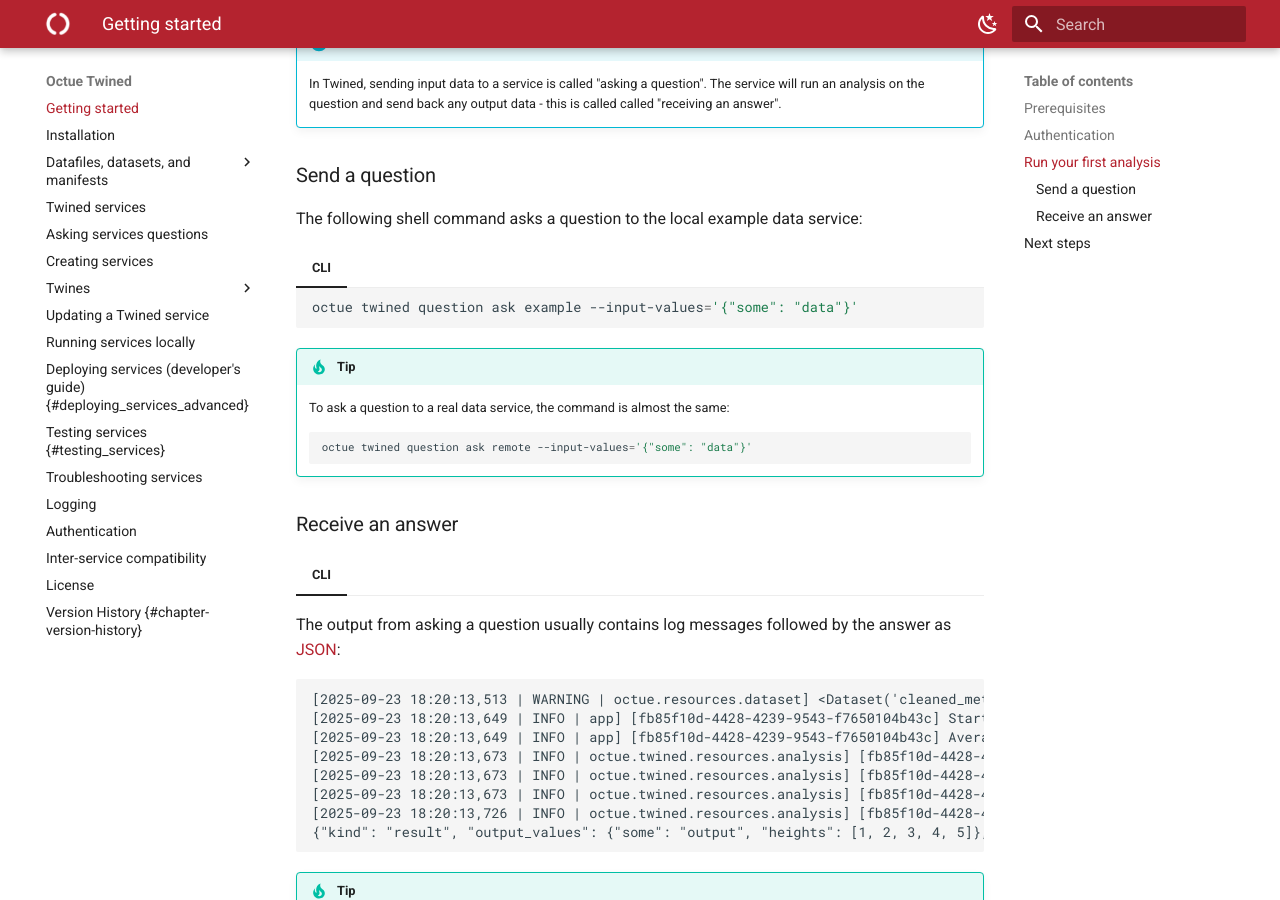
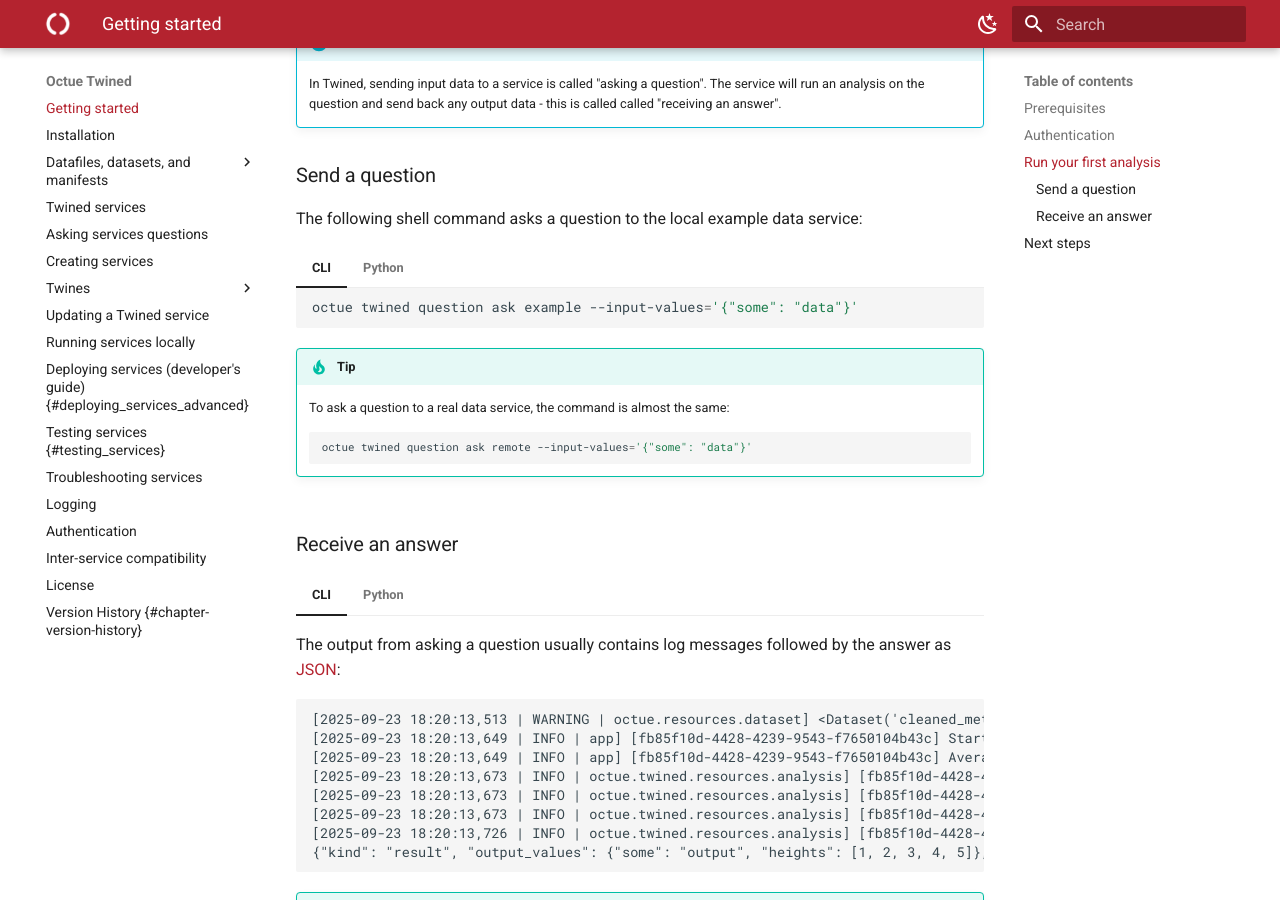
Before and after one commit to octue/octue-sdk-python, an MkDocs documentation site: the page built from docs/index.md, in a window 1280 px wide and 900 px high, scrolled down 820 px. Built offline with MkDocs 1.6.1 and Material for MkDocs 9.7.7, drawn with Linux system fonts in a browser that asks for light colours; plug-ins that fetch from the network failed and are left out.

Commit message:
DOC: Add empty python tab to getting started guide
skipci

````diff
--- a/docs/index.md
+++ b/docs/index.md
@@ -43,12 +43,18 @@
     octue twined question ask example --input-values='{"some": "data"}'
     ```
 
-!!! tip
+    !!! tip
 
-    To ask a question to a real data service, the command is almost the same:
+        To ask a question to a real data service, the command is almost the same:
+
+        ```shell
+        octue twined question ask remote --input-values='{"some": "data"}'
+        ```
+
+=== "Python"
 
     ```shell
-    octue twined question ask remote --input-values='{"some": "data"}'
+
     ```
 
 ### Receive an answer
@@ -80,6 +86,12 @@
         octue twined question ask example --input-values='{"some": "data"}' > result.json
         ```
 
+=== "Python"
+
+    ```shell
+
+    ```
+
 ## Next steps
 
 Congratulations on running your first analysis! For additional information, check out the following resources:
````
